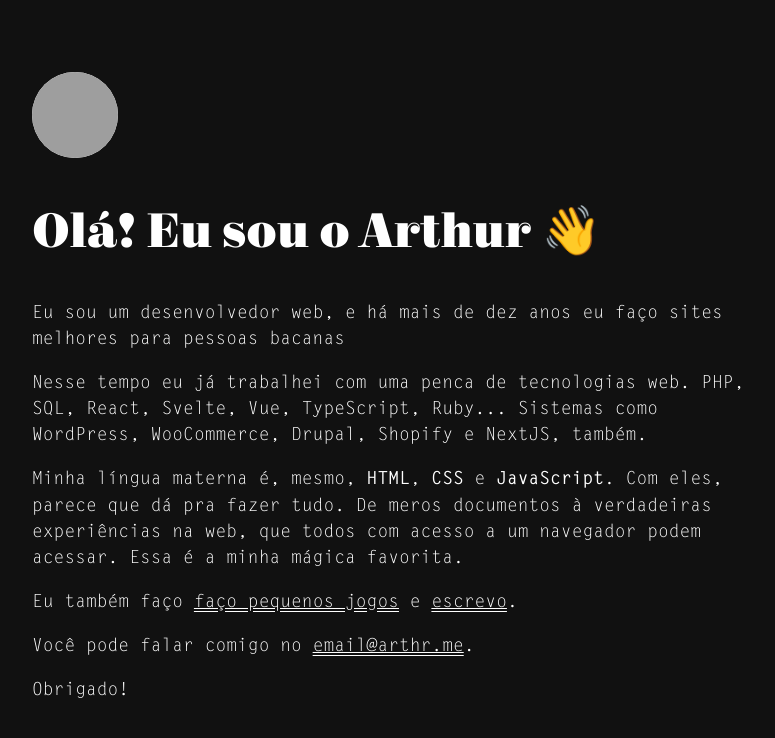
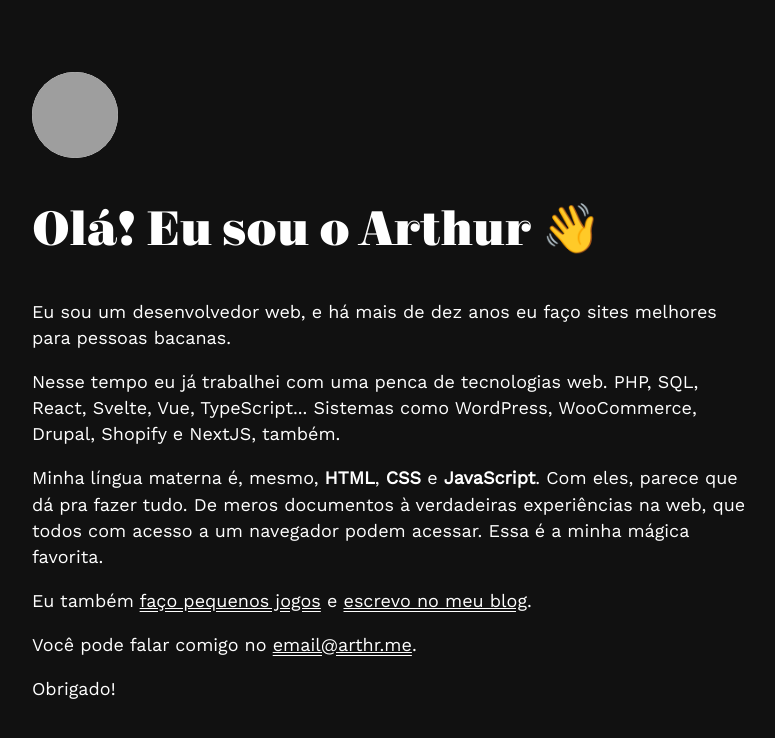
Before and after one commit to arthrfrts/arthrfrts.github.io, a Jekyll site: the page built from index.html, in a window 1280 px wide, cut to the strip 0-738 px from the top of the page. Shown: the whole strip, without its empty margins (32-807 px from the left). Built offline with Jekyll 4.4.1, drawn with Linux system fonts in a browser that asks for light colours; grey boxes are pictures that could not be loaded.

Commit message:
new profile text

```diff
--- a/_layouts/default.html
+++ b/_layouts/default.html
@@ -3,20 +3,16 @@
   <head>
     <meta charset="utf-8" />
     <meta name="viewport" content="width=device-width, initial-scale=1.0" />
-    {% seo %}
-    <link rel="stylesheet" href="{% link assets/fonts.css %}" />
-    <link rel="stylesheet" href="{% link assets/screen.css %}" />
-    <link rel="icon" type="image/png" href="{% link assets/favicon.png %}" />
+
+    {%- seo -%}
+    <link rel="stylesheet" href="{%- link assets/fonts.css -%}" />
+    <link rel="stylesheet" href="{%- link assets/screen.css -%}" />
+    <link rel="icon" type="image/png" href="{%- link assets/favicon.png -%}" />
   </head>
   <body class="page h-card">
-    <a class="u-url avatar" href="{{ site.url | absolute_url }}"" rel="me"">
+    <a class="u-url avatar" href="{{ site.url | absolute_url }}" rel="me">
       <img
-        class="u-photo"
-        src="{{ site.author.picture }}"
-        alt="{{ site.author.name }}"
-        width="86"
-        height="86"
-      />
+        class="u-photo" src="{{ site.author.picture }}" alt="{{ site.author.name }}" width="86" height="86" />
     </a>
 
     {{ content }}
--- /dev/null
+++ b/_layouts/page.html
@@ -0,0 +1,5 @@
+---
+layout: default
+---
+
+<h1>
--- a/assets/fonts.css
+++ b/assets/fonts.css
@@ -45,3 +45,36 @@
   font-style: italic;
   font-display: swap;
 }
+
+
+@font-face {
+  font-family: "Work Sans"
+  src: url("/assets/fonts/work-sans-bold.woff2") format("woff2");
+  font-weight: 700;
+  font-style: normal;
+  font-display: swap;
+}
+
+@font-face {
+  font-family: "Work Sans";
+  src: url("/assets/fonts/work-sans.woff2") format("woff2");
+  font-weight: 400;
+  font-style: normal;
+  font-display: swap;
+}
+
+@font-face {
+  font-family: "Work Sans";
+  src: url("/assets/fonts/work-sans-italic.woff2") format("woff2");
+  font-weight: 400;
+  font-style: italic;
+  font-display: swap;
+}
+
+@font-face {
+  font-family: "Work Sans";
+  src: url("/assets/fonts/work-sans-bolditalic.woff2") format("woff2");
+  font-weight: 700;
+  font-style: italic;
+  font-display: swap;
+}
--- a/assets/screen.css
+++ b/assets/screen.css
@@ -31,8 +31,7 @@ html {
 body {
   background: var(--bg-color);
   color: var(--fg-color);
-  font-family: "Letter Gothic", Inconsolata, Monaco, "Cascadia Code", Menlo,
-    "Courier New", monospace;
+  font-family: "Work Sans", "Helvetica Neue", Helvetica, sans-serif;
   font-size: 18px;
   line-height: 1.45;
 }
@@ -72,13 +71,14 @@ a.avatar:focus {
 a {
   color: currentColor;
   text-decoration: underline;
-  text-decoration-color: var(--fg-color);
+  text-decoration-color: currentColor;
   text-decoration-style: double;
-  transition: opacity 250ms ease;
+  transition: all 250ms ease;
 }
 
 a:hover,
 a:focus {
+  text-decoration-style: wavy;
   background-color: var(--fg-color);
   color: var(--bg-color);
 }
--- a/index.html
+++ b/index.html
@@ -4,13 +4,13 @@ layout: default
 
 <h1>Olá! Eu sou o <span class="p-name">Arthur</span> 👋</h1>
 
-<p>Eu sou um <span class="p-job-title">desenvolvedor web</span>, e há mais de dez anos eu faço sites melhores para pessoas bacanas</p>
+<p>Eu sou um <span class="p-job-title">desenvolvedor web</span>, e há mais de dez anos eu faço sites melhores para pessoas bacanas.</p>
 
-<p>Nesse tempo eu já trabalhei com uma penca de tecnologias web. PHP, SQL, React, Svelte, Vue, TypeScript, Ruby... Sistemas como WordPress, WooCommerce, Drupal, Shopify e NextJS, também.</p>
+<p>Nesse tempo eu já trabalhei com uma penca de tecnologias web. PHP, SQL, React, Svelte, Vue, TypeScript... Sistemas como WordPress, WooCommerce, Drupal, Shopify e NextJS, também.</p>
 
 <p>Minha língua materna é, mesmo, <strong>HTML</strong>, <strong>CSS</strong> e <strong>JavaScript</strong>. Com eles, parece que dá pra fazer tudo. De meros documentos à verdadeiras experiências na web, que todos com acesso a um navegador podem acessar. Essa é a minha mágica favorita.</p>
 
-<p>Eu também faço <a href="https://arthr.dev/" rel="me">faço pequenos jogos</a> e <a href="https://irrelefante.com.br/" rel="me">escrevo</a>.</p>
+<p>Eu também <a href="https://arthr.dev/" rel="me">faço pequenos jogos</a> e <a href="https://irrelefante.com.br/" rel="me">escrevo no meu blog</a>.</p>
 
 <p>Você pode falar comigo no <a class="u-email" href="mailto:{{ site.email }}">{{ site.email }}</a>.</p>
 
```
Also changed, not shown: assets/fonts/work-sans-bold.woff2 (added), assets/fonts/work-sans-bolditalic.woff2 (added), assets/fonts/work-sans-italic.woff2 (added), assets/fonts/work-sans.woff2 (added), 1 other file.
